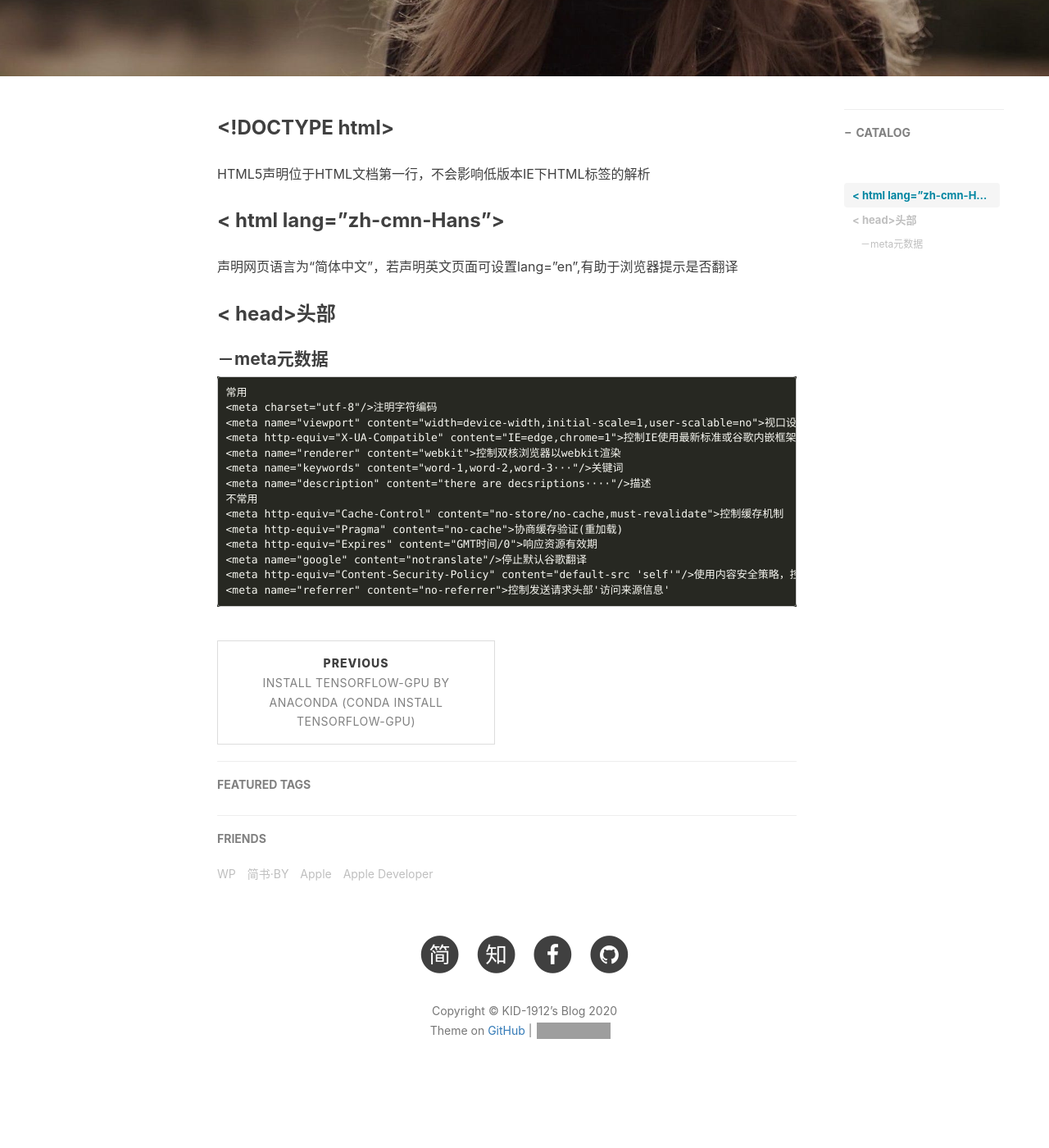
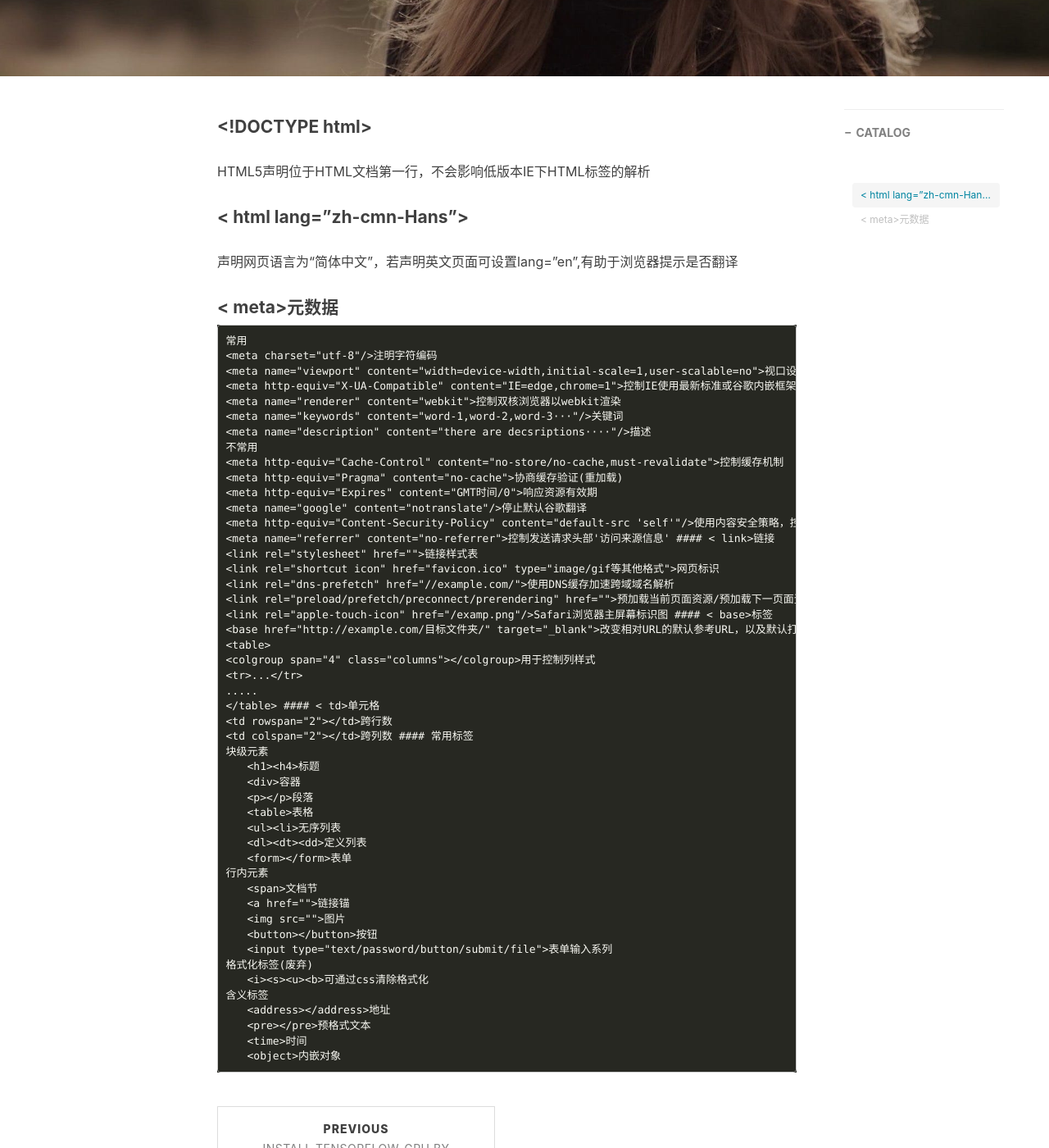
Before and after one commit to KID-1912/KID-1912.github.io, a Jekyll site: the page built from _posts/2020-06-21-HTML.md, in a window 1280 px wide and 1400 px high, scrolled down 430 px. Shown: the whole window at 82% size. Built offline with Jekyll 4.4.1, drawn with Linux system fonts in a browser that asks for light colours; nearby versions of some CDN libraries; comment, search, counter and statistics services are not loaded; before the commit the page ends 1791 px from its top, so only the background shows below that; grey boxes are pictures that could not be loaded.

Commit message:
Update 2020-06-21-HTML.md

```diff
--- a/_posts/2020-06-21-HTML.md
+++ b/_posts/2020-06-21-HTML.md
@@ -12,12 +12,11 @@ tags:
 ---
 
 
-### <!DOCTYPE html>
+#### <!DOCTYPE html>
 HTML5声明位于HTML文档第一行，不会影响低版本IE下HTML标签的解析
-### < html lang="zh-cmn-Hans">
+#### < html lang="zh-cmn-Hans">
 声明网页语言为“简体中文”，若声明英文页面可设置lang="en",有助于浏览器提示是否翻译
-### < head>头部
-#### －meta元数据
+#### < meta>元数据
     常用
     <meta charset="utf-8"/>注明字符编码
     <meta name="viewport" content="width=device-width,initial-scale=1,user-scalable=no">视口设置
@@ -32,3 +31,42 @@ HTML5声明位于HTML文档第一行，不会影响低版本IE下HTML标签的
     <meta name="google" content="notranslate"/>停止默认谷歌翻译
     <meta http-equiv="Content-Security-Policy" content="default-src 'self'"/>使用内容安全策略，控制加载资源的源
     <meta name="referrer" content="no-referrer">控制发送请求头部'访问来源信息'
+#### < link>链接
+    <link rel="stylesheet" href="">链接样式表
+    <link rel="shortcut icon" href="favicon.ico" type="image/gif等其他格式">网页标识
+    <link rel="dns-prefetch" href="//example.com/">使用DNS缓存加速跨域域名解析
+    <link rel="preload/prefetch/preconnect/prerendering" href="">预加载当前页面资源/预加载下一页面资源/预连接/预渲染下一页面
+    <link rel="apple-touch-icon" href="/examp.png"/>Safari浏览器主屏幕标识图
+#### < base>标签
+    <base href="http://example.com/目标文件夹/" target="_blank">改变相对URL的默认参考URL，以及默认打开窗口
+#### < colgroup>合并列标签
+    <table>
+    <colgroup span="4" class="columns"></colgroup>用于控制列样式
+    <tr>...</tr>
+    .....
+    </table>
+#### < td>单元格
+    <td rowspan="2"></td>跨行数
+    <td colspan="2"></td>跨列数
+#### 常用标签
+    块级元素
+    　　<h1><h4>标题
+    　　<div>容器
+    　　<p></p>段落
+    　　<table>表格
+    　　<ul><li>无序列表
+    　　<dl><dt><dd>定义列表
+    　　<form></form>表单
+    行内元素
+    　　<span>文档节
+    　　<a href="">链接锚
+    　　<img src="">图片
+    　　<button></button>按钮
+    　　<input type="text/password/button/submit/file">表单输入系列
+    格式化标签(废弃)
+    　　<i><s><u><b>可通过css清除格式化
+    含义标签
+    　　<address></address>地址
+    　　<pre></pre>预格式文本
+    　　<time>时间
+    　　<object>内嵌对象
```
